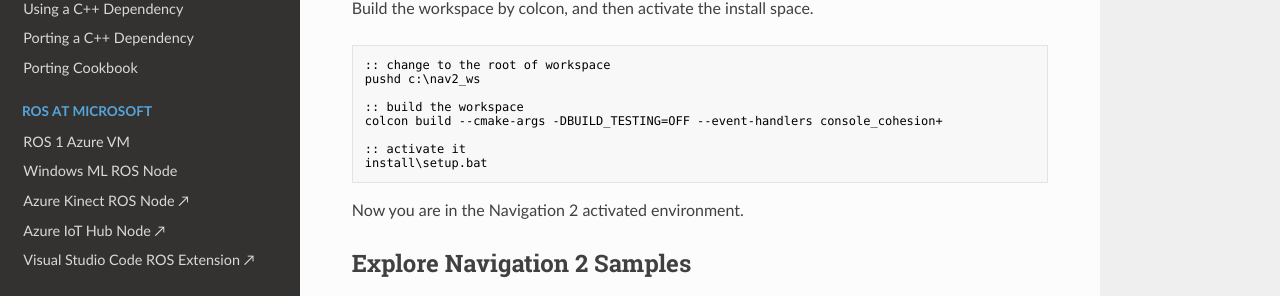
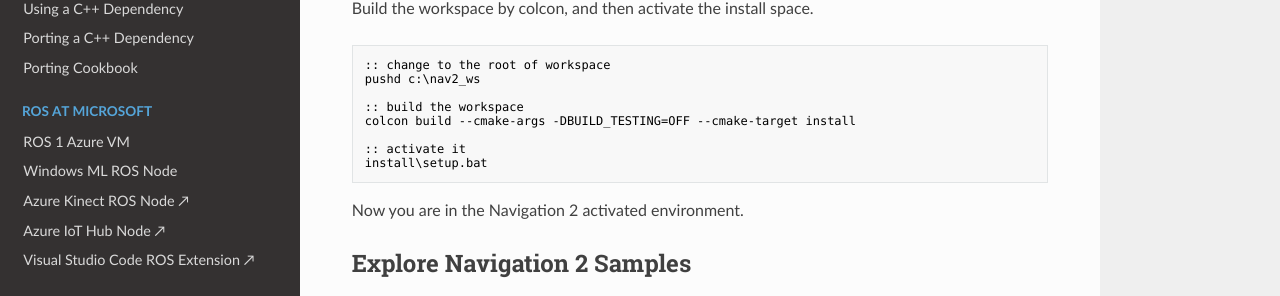
Before and after one commit to ms-iot/ROSOnWindows, an MkDocs documentation site: the page built from docs/ros2/nav2.md, in a window 1280 px wide and 900 px high, scrolled down 1853 px. Shown: the part 348-644 px from the top of the window. Built offline with MkDocs 1.6.1, drawn with Linux system fonts in a browser that asks for light colours; nearby versions of some CDN libraries.

Commit message:
Update nav2.md

```diff
--- a/docs/ros2/nav2.md
+++ b/docs/ros2/nav2.md
@@ -96,7 +96,7 @@
 pushd c:\nav2_ws
 
 :: build the workspace
-colcon build --cmake-args -DBUILD_TESTING=OFF --event-handlers console_cohesion+
+colcon build --cmake-args -DBUILD_TESTING=OFF --cmake-target install
 
 :: activate it
 install\setup.bat
```
